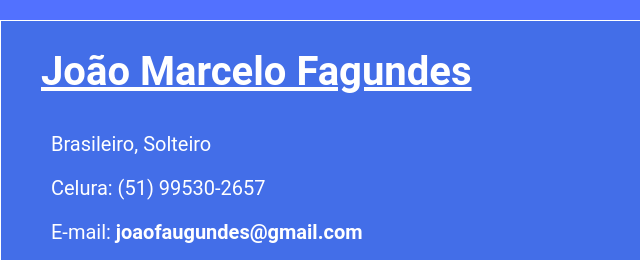
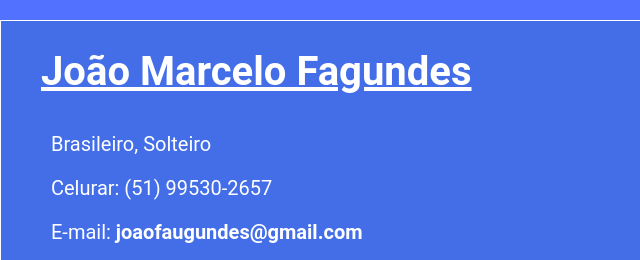
Before and after one commit to joaoFgnds/Curriculo-html, a plain HTML site: page index.html in a window 1280 px wide. Shown: the top 260 px of the page, 0-640 px from the left. Drawn offline with Linux system fonts and the light colour scheme.

Commit message:
Update index.html

```diff
--- a/index.html
+++ b/index.html
@@ -26,7 +26,7 @@
         <h1>João Marcelo Fagundes</h1>
         <ul style="list-style: none">
           <li>Brasileiro, Solteiro</li>
-          <li>Celura: (51) 99530-2657</li>
+          <li>Celurar: (51) 99530-2657</li>
           <li>E-mail: <b>joaofaugundes@gmail.com</b></li>
         </ul>
 
```
